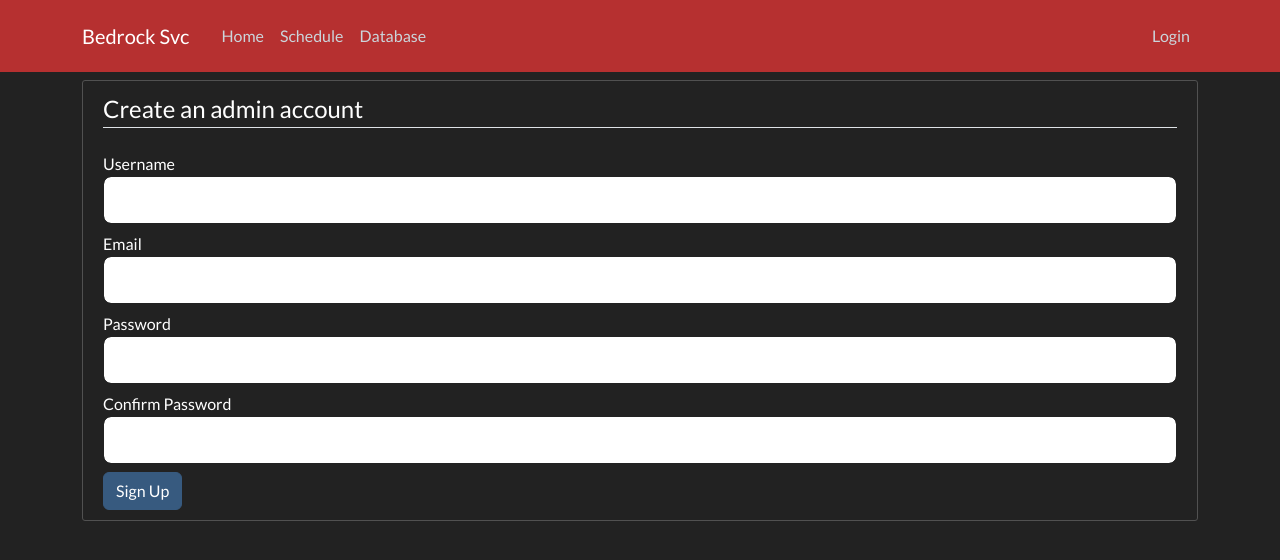
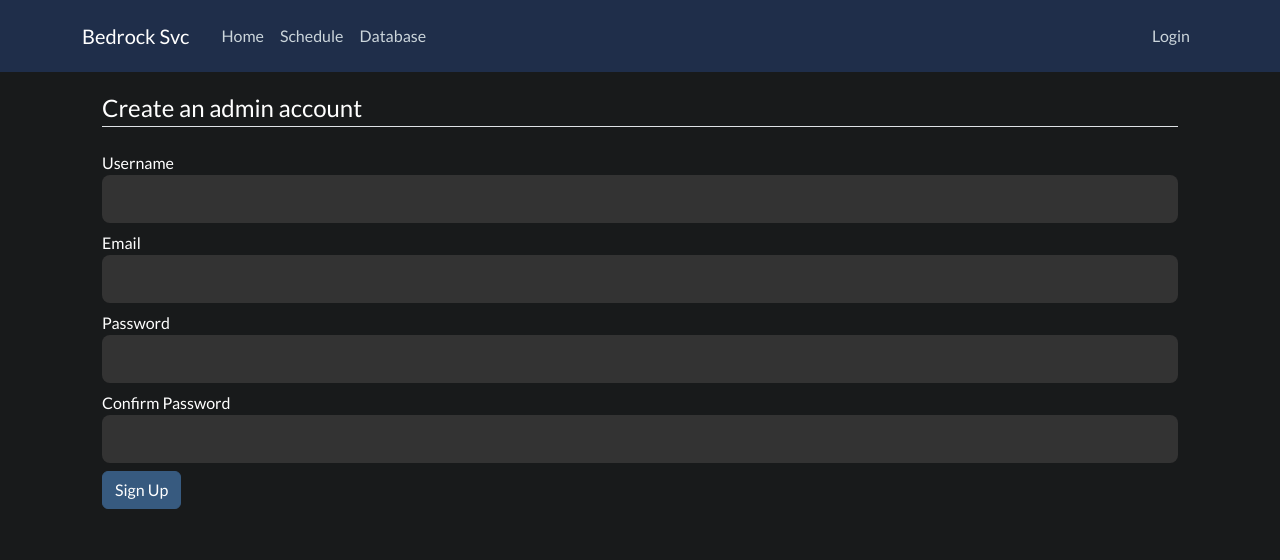
Before and after one commit to pdjohntony/bedrock-svc, a Flask app: page /register in a window 1280 px wide. Shown: the top 560 px of the page. Run offline with Flask 2, Linux system fonts and the light colour scheme; parts of the project's set-up code (start-up, migrations or seed data) failed here and were passed over; some libraries are stand-ins or nearby versions.

Commit message:
Color changes

```diff
--- a/bedrocksvc/static/main.css
+++ b/bedrocksvc/static/main.css
@@ -1,5 +1,5 @@
 body {
-	/* background: #fafafa; */
+	background: #181a1b;
 	/* color: #333333; */
 	margin-top: 5rem;
  }
@@ -9,7 +9,7 @@ body {
  } */
 
  .bg-steel {
-	background-color: #b63030;
+	background-color: #1f2e4a;
  }
 
  .site-header .navbar-nav .nav-link {
@@ -27,10 +27,33 @@ body {
  /* background: #ffffff; */
  .content-section {
 	padding: 10px 20px;
-	border: 1px solid #515151;
+	border: 0px solid #515151;
 	border-radius: 3px;
 	margin-bottom: 20px;
  }
+
+ .form-control {
+	background-color: #333333;
+	color: #cccccc;
+	border: 0px;
+}
+
+.form-control:disabled {
+	background-color: #333333;
+	color: #cccccc;
+	border: 0px;
+}
+
+.form-control:focus {
+	background-color: #444444;
+	color: #cccccc;
+}
+
+.form-check-input {
+	background-color: #333333;
+	/* color: #cccccc;
+	border: 0px; */
+}
 
  .article-title {
 	color: #444444;
```
